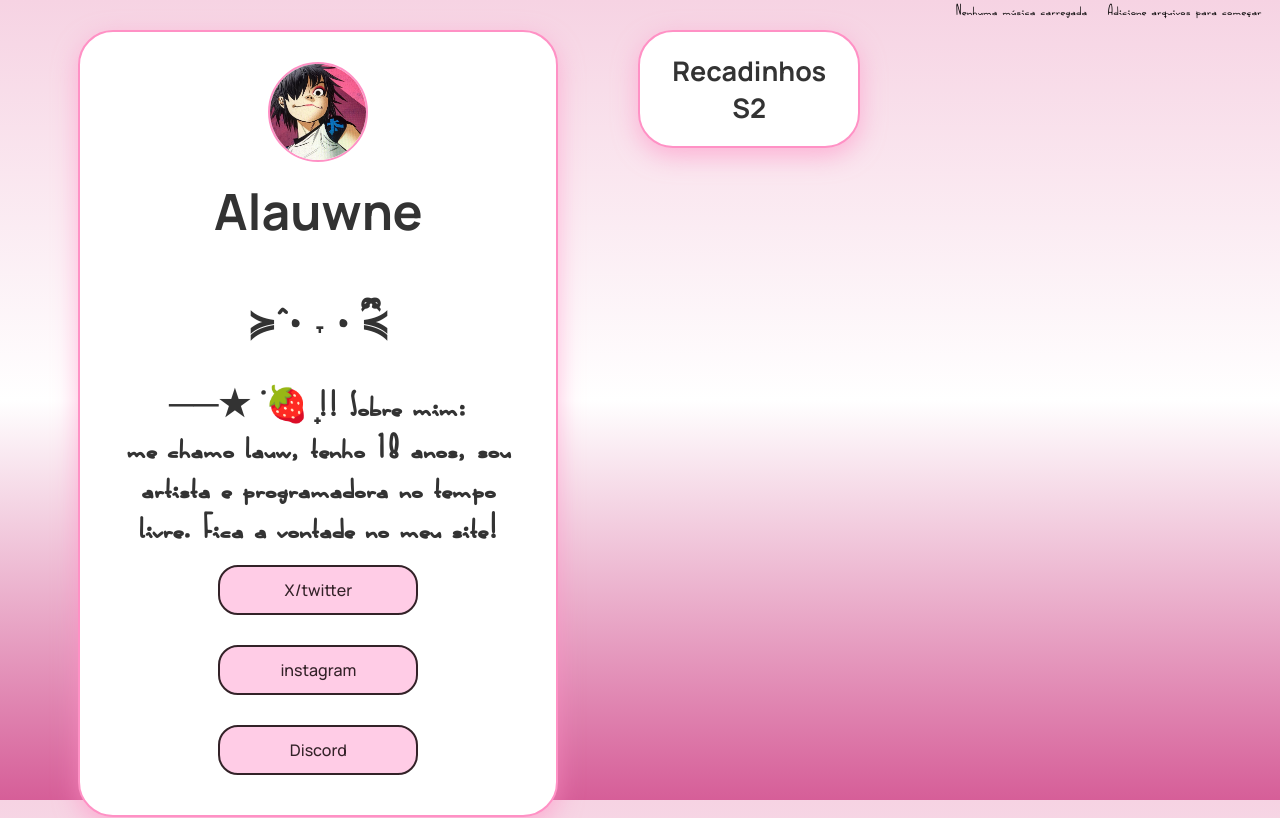
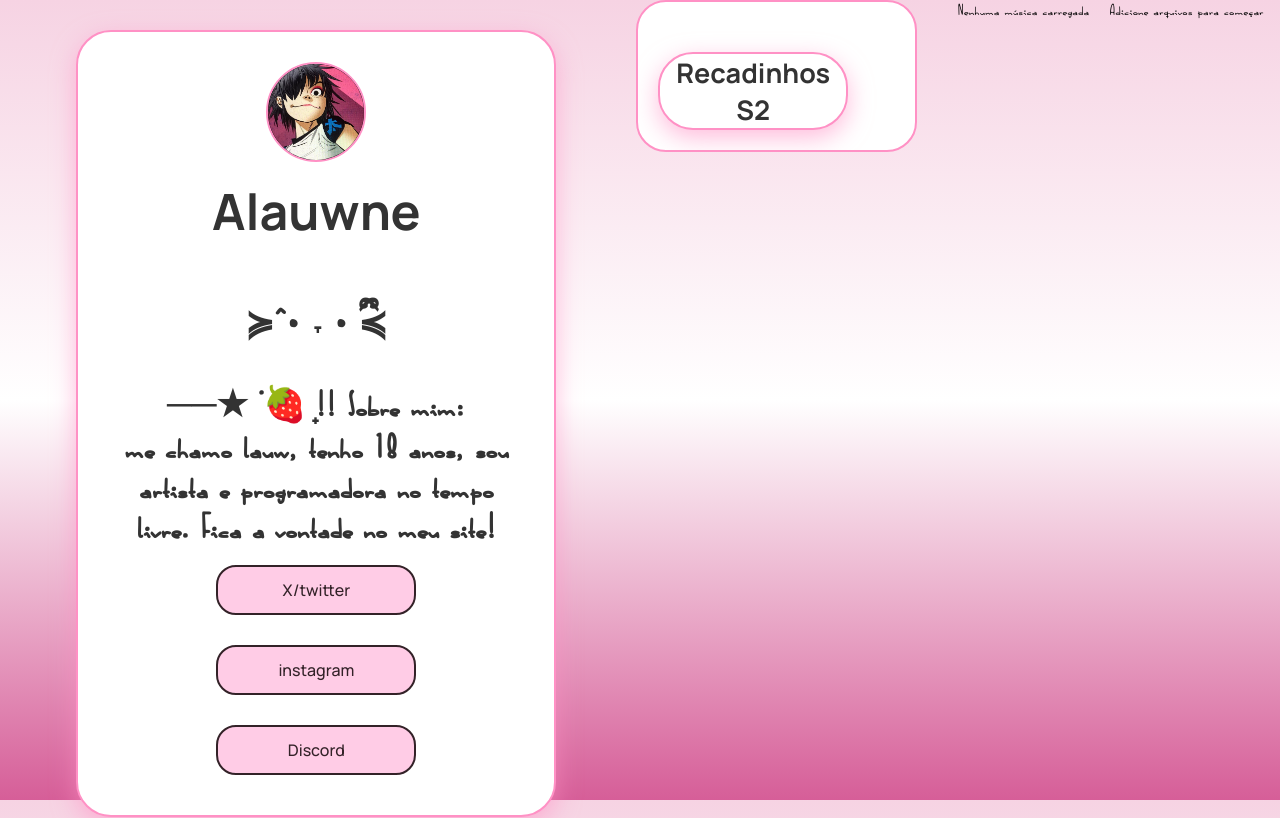
Before and after one commit to Lauren-Freitas-dev/lauwzinha, a website: page public/index.html in a window 1280 px wide. Shown: the top 818 px of the page. Drawn offline with Linux system fonts and the light colour scheme; no server answers.

Commit message:
Update index.html

```diff
--- a/public/index.html
+++ b/public/index.html
@@ -47,9 +47,9 @@
 
         </div>
 
-        <div>
+        <div class="coluna-direita">
         <div class="player"></div>
-        <div class="coluna-direita" id="lista-recadinhos">
+        <div id="lista-recadinhos">
             <h2>Recadinhos S2</h2></div>
         </div>
 
```
